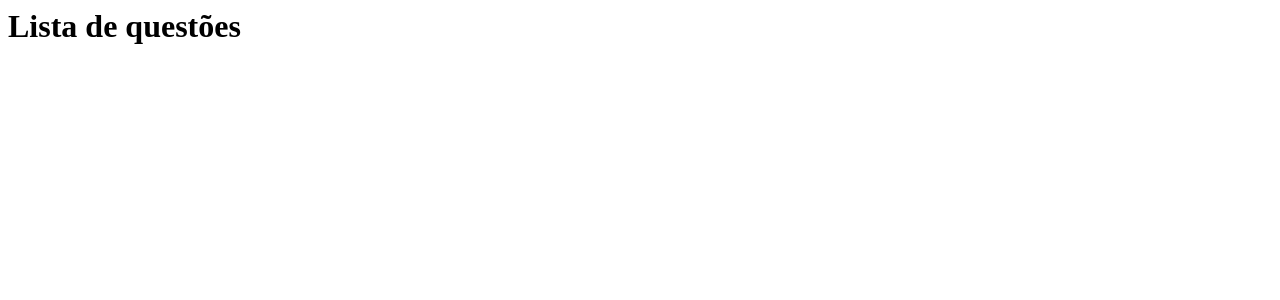
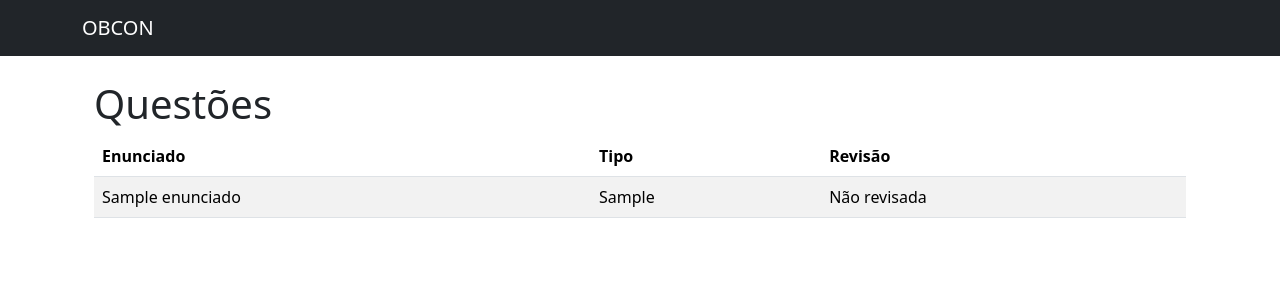
Before and after one commit to GB-Navarro/projeto_final_MAC0350, a Django app: template templates/questoes/lista.html in a window 1280 px wide. Shown: the top 300 px of the page. Run offline with Django 5.2, Linux system fonts and the light colour scheme; the template is opened without the code that fills it: most values are stand-ins (such as "Sample title", 1, 10 or a date in 2020); data that the repository does not hold is empty.

Commit message:
add: interface para questões. Falta teste visual, pois ainda não há como autenticar na plataforma.

```diff
--- a/apps/questoes/urls.py
+++ b/apps/questoes/urls.py
@@ -10,11 +10,6 @@ urlpatterns = [
         views.criar_questao,
         name="criar_questao",
     ),
-    path( # Placeholder !!!!!
-        "questoes/",
-        views.lista,
-        name="lista",
-    ),
     path(
         "questoes/<int:id>/revisar/",
         views.revisar_questao,
--- a/templates/questoes/lista.html
+++ b/templates/questoes/lista.html
@@ -1,2 +1,47 @@
-<!-- Placeholder !!! -->
-<h1>Lista de questões</h1>
+{% extends "base.html" %}
+
+{% block content %}
+<div class="container mt-4">
+
+    <h1>Questões</h1>
+
+    <table class="table table-striped">
+        <thead>
+            <tr>
+                <th>Enunciado</th>
+                <th>Tipo</th>
+                <th>Revisão</th>
+            </tr>
+        </thead>
+
+        <tbody>
+        {% for questao in questoes %}
+            <tr>
+                <td>{{ questao.enunciado }}</td>
+
+                <td>{{ questao.get_tipo_display }}</td>
+
+                <td>
+                    {% if questao.revisado_por %}
+                        Revisada por
+                        {{ questao.revisado_por.first_name|default:questao.revisado_por.email }}
+                        em
+                        {{ questao.revisado_em }}
+                    {% else %}
+                        Não revisada
+                    {% endif %}
+                </td>
+            </tr>
+        {% empty %}
+            <tr>
+                <td colspan="3">
+                    Nenhuma questão cadastrada.
+                </td>
+            </tr>
+        {% endfor %}
+        </tbody>
+
+    </table>
+
+</div>
+{% endblock %}
```
Also changed, not shown: apps/questoes/tests/test_views.py (+53 -0 lines), docs/criterios/F2-8.md (added, +15 -0 lines).
